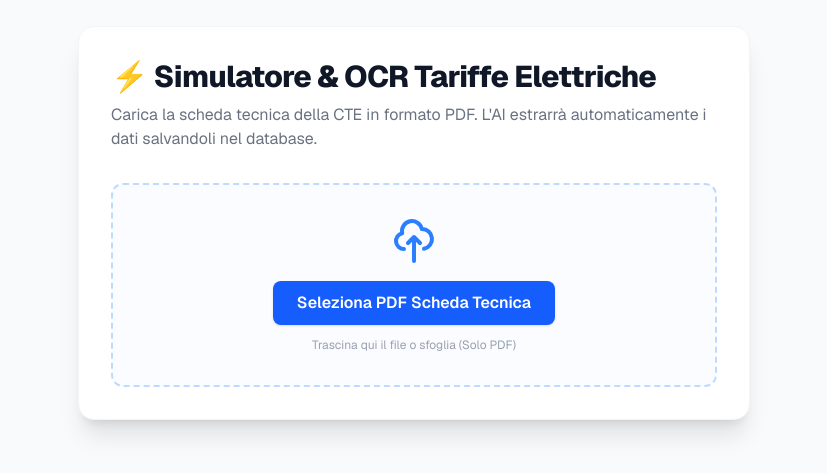
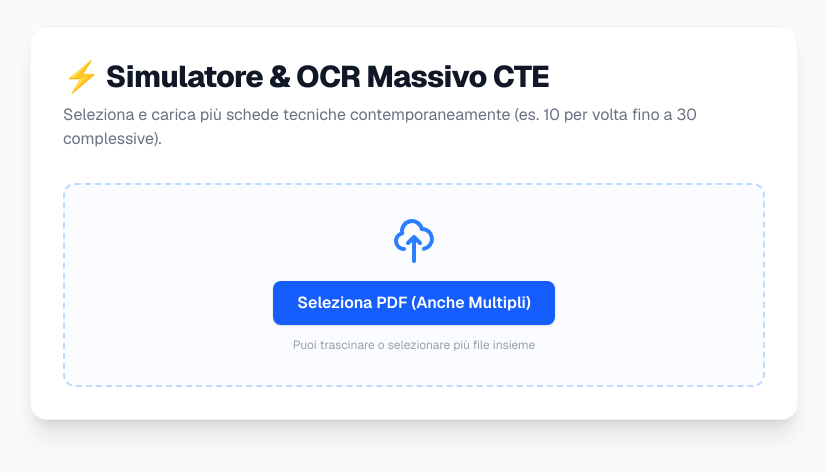
Before and after one commit to marchesetony/simulatore, a Next.js app: page / in a window 1280 px wide. Shown: the part 177-650 px from the top of the page, without its empty margins (226-1053 px from the left). Built offline with nearby package versions, Linux system fonts and the light colour scheme.

Commit message:
Enhance file upload to support multiple files
Updated the file upload functionality to handle multiple files and improved the UI elements for better user experience.

```diff
--- a/app/page.tsx
+++ b/app/page.tsx
@@ -2,29 +2,56 @@
 
 import React, { useState } from 'react';
 
+interface FileElaborato {
+  id: number;
+  nome: string;
+  stato: 'loading' | 'success';
+  risultato?: string;
+}
+
 export default function Home() {
-  const [loading, setLoading] = useState(false);
-  const [result, setResult] = useState<string | null>(null);
+  const [fileList, setFileList] = useState<FileElaborato[]>([]);
 
   const handleUpload = async (e: React.ChangeEvent<HTMLInputElement>) => {
-    if (!e.target.files?.[0]) return;
-    setLoading(true);
-    setResult(null);
+    if (!e.target.files) return;
 
-    setTimeout(() => {
-      setLoading(false);
-      setResult("✅ CTE letta con successo! Offerta: 'Business Chiara GME' - Target: B2B - Spread estratto: 0,015 €/kWh.");
-    }, 3000);
+    const nuoviFiles = Array.from(e.target.files);
+
+    // Creiamo una lista iniziale con lo stato di caricamento per ciascun file
+    const filesArray: FileElaborato[] = nuoviFiles.map((file, index) => ({
+      id: Date.now() + index,
+      nome: file.name,
+      stato: 'loading'
+    }));
+
+    setFileList((prev) => [...filesArray, ...prev]);
+
+    // Simuliamo l'elaborazione OCR IA sequenziale/parallela per ogni file
+    filesArray.forEach((f, i) => {
+      setTimeout(() => {
+        setFileList((prev) =>
+          prev.map((item) =>
+            item.id === f.id
+              ? {
+                  ...item,
+                  stato: 'success',
+                  risultato: `Offerta estratta dall'AI con successo nel database.`
+                }
+              : item
+          )
+        );
+      }, (i + 1) * 1500); // Scaglione di tempo simulato per l'AI
+    });
   };
 
   return (
     <div className="min-h-screen bg-gray-50 flex flex-col items-center justify-center p-6 font-sans">
-      <div className="max-w-2xl w-full bg-white rounded-2xl shadow-xl p-8 border border-gray-100">
+      <div className="max-w-3xl w-full bg-white rounded-2xl shadow-xl p-8 border border-gray-100">
         <h1 className="text-3xl font-extrabold text-gray-900 mb-2 tracking-tight">
-          ⚡ Simulatore & OCR Tariffe Elettriche
+          ⚡ Simulatore & OCR Massivo CTE
         </h1>
         <p className="text-gray-500 mb-8">
-          Carica la scheda tecnica della CTE in formato PDF. L'AI estrarrà automaticamente i dati salvandoli nel database.
+          Seleziona e carica più schede tecniche contemporaneamente (es. 10 per volta fino a 30 complessive).
         </p>
 
         <div className="border-2 border-dashed border-blue-200 rounded-xl p-8 flex flex-col items-center bg-blue-50/30 hover:bg-blue-50/60 transition-colors">
@@ -32,15 +59,42 @@ export default function Home() {
             <path strokeLinecap="round" strokeLinejoin="round" strokeWidth="2" d="M7 16a4 4 0 01-.88-7.903A5 5 0 1115.9 6L16 6a5 5 0 011 9.9M15 13l-3-3m0 0l-3 3m3-3v12" />
           </svg>
           <label className="cursor-pointer bg-blue-600 hover:bg-blue-700 text-white font-semibold py-2.5 px-6 rounded-lg shadow transition-colors">
-            {loading ? 'Elaborazione PDF con AI...' : 'Seleziona PDF Scheda Tecnica'}
-            <input type="file" accept="application/pdf" className="hidden" onChange={handleUpload} disabled={loading} />
+            Seleziona PDF (Anche Multipli)
+            <input type="file" accept="application/pdf" className="hidden" onChange={handleUpload} multiple />
           </label>
-          <p className="text-xs text-gray-400 mt-3">Trascina qui il file o sfoglia (Solo PDF)</p>
+          <p className="text-xs text-gray-400 mt-3">Puoi trascinare o selezionare più file insieme</p>
         </div>
 
-        {result && (
-          <div className="mt-6 p-4 bg-emerald-50 border border-emerald-200 text-emerald-800 rounded-xl text-sm font-medium">
-            {result}
+        {fileList.length > 0 && (
+          <div className="mt-8">
+            <h3 className="text-lg font-bold text-gray-800 mb-4 font-sans">
+              Monitor Avanzamento Elaborazione ({fileList.length} file)
+            </h3>
+            <div className="space-y-3 max-h-96 overflow-y-auto pr-2">
+              {fileList.map((file) => (
+                <div
+                  key={file.id}
+                  className={`p-4 rounded-xl border text-sm flex flex-col md:flex-row md:items-center justify-between transition-all ${
+                    file.stato === 'loading'
+                      ? 'bg-blue-50/50 border-blue-100 text-blue-800 animate-pulse'
+                      : 'bg-emerald-50 border-emerald-100 text-emerald-900'
+                  }`}
+                >
+                  <div className="font-semibold truncate max-w-xs">{file.nome}</div>
+                  <div className="mt-1 md:mt-0 text-xs flex items-center gap-2">
+                    {file.stato === 'loading' ? (
+                      <span className="bg-blue-200 text-blue-800 px-2 py-0.5 rounded font-bold animate-bounce">
+                        Elaborazione AI...
+                      </span>
+                    ) : (
+                      <span className="bg-emerald-200 text-emerald-800 px-2 py-0.5 rounded font-bold">
+                        {file.risultato}
+                      </span>
+                    )}
+                  </div>
+                </div>
+              ))}
+            </div>
           </div>
         )}
       </div>
```
